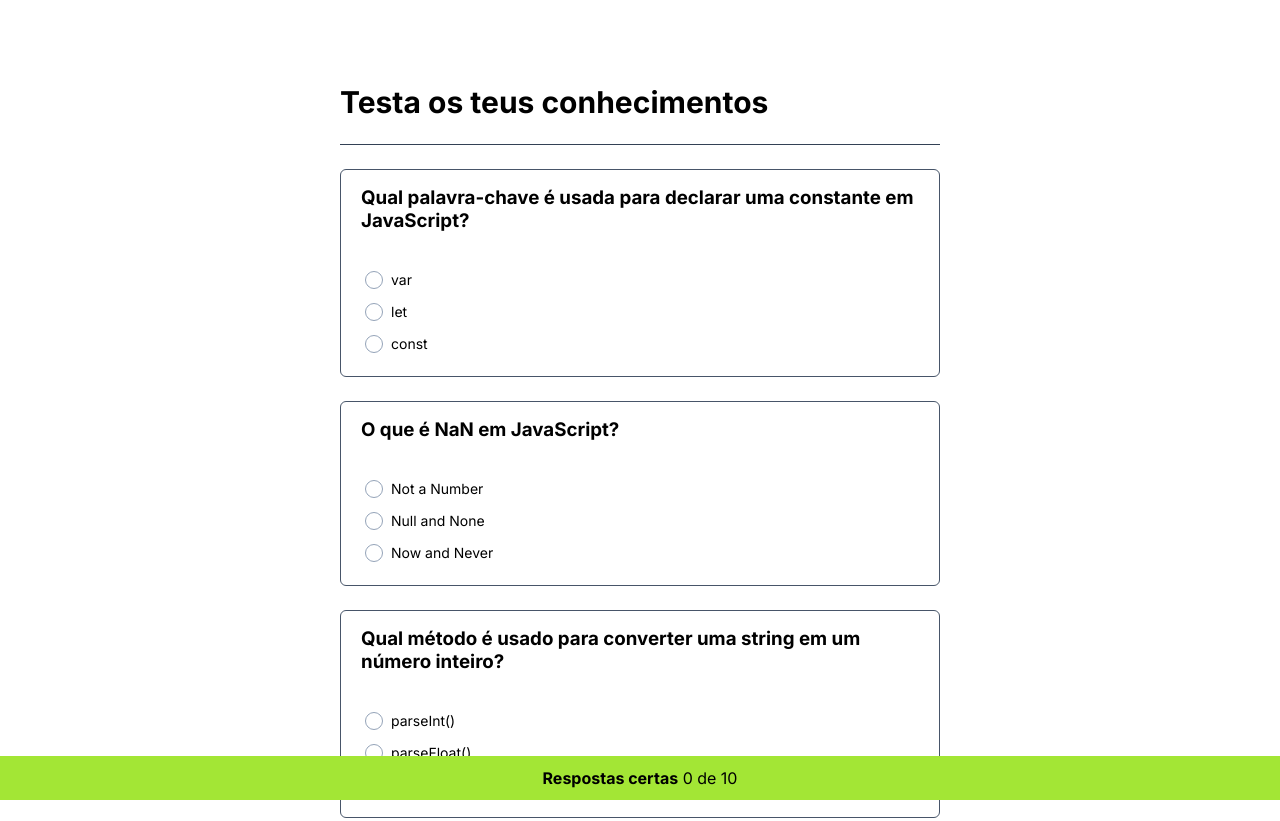
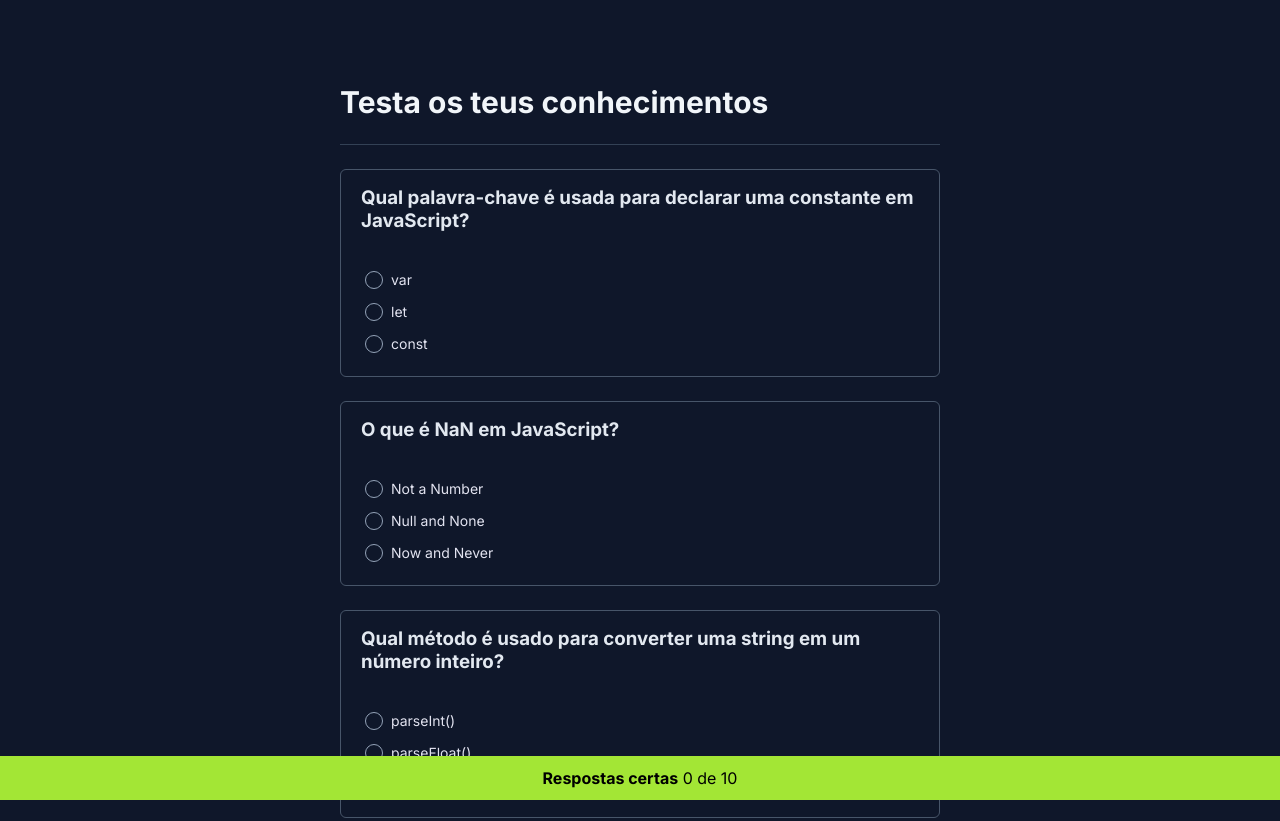
Before and after one commit to diogo-luz/quiz_app, a plain HTML site: page index.html in a window 1280 px wide. Shown: the top 821 px of the page. Drawn offline with Linux system fonts and the light colour scheme.

Commit message:
💄 Add Page Style

```diff
--- a/style.css
+++ b/style.css
@@ -11,6 +11,10 @@
   -webkit-font-smoothing: antialiased;
   -moz-osx-font-smoothing: grayscale;
   -webkit-text-size-adjust: 100%;
+}
+
+body {
+  background-color: #0F172A;
 }
 
 main {
@@ -27,6 +31,7 @@ header {
 
 header h1 {
   font-size: 30px;
+  color: #F1F5F9;
 }
 
 .quiz-item {
@@ -37,6 +42,7 @@ header h1 {
 
 .quiz-item h3 {
   padding: 16px 20px;
+  color: #E2E8F0;
 }
 
 .quiz-item dl {
@@ -53,11 +59,13 @@ header h1 {
   display: flex;
   align-items: center;
   gap: 8px;
+
+  color: #E2E3F0
 }
 
 input {
   all: unset;
-  border: 1px solid #94a3b8;
+  border: 1px solid #94A3B8;
   width: 16px;
   height: 16px;
 
```
